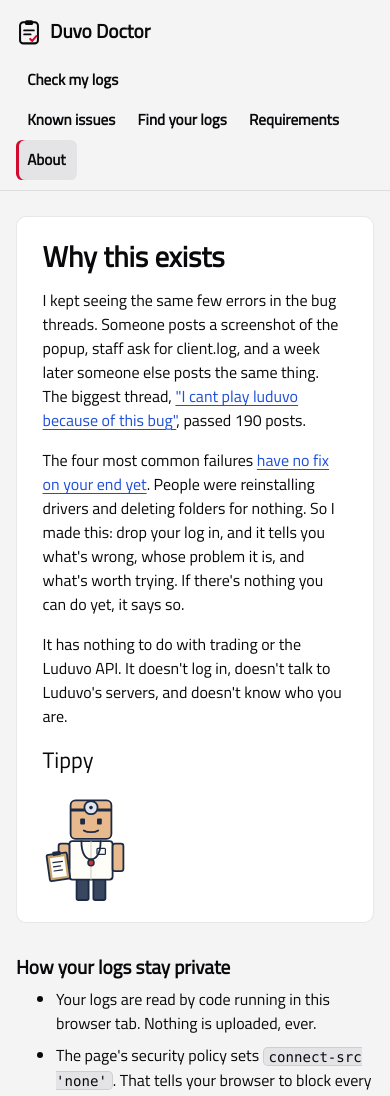
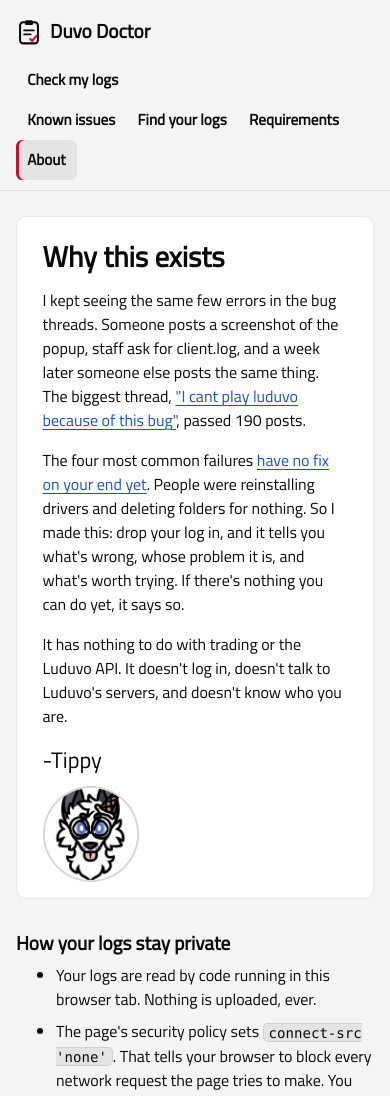
Before and after one commit to tippythetaidum/duvodoctor, a SvelteKit app: page /about in a window 390 px wide. Shown: the top 1096 px of the page. Built offline with nearby package versions, Linux system fonts and the light colour scheme.

Commit message:
swap the about page mascot for Tippy's profile picture

```diff
--- a/src/routes/about/+page.svelte
+++ b/src/routes/about/+page.svelte
@@ -3,7 +3,6 @@
 	import changelog from '$data/changelog.json';
 	import type { Catalog, Credit } from '$lib/match/catalog';
 	import { formatDate } from '$lib/labels';
-	import Mascot from '$lib/components/Mascot.svelte';
 
 	const catalog = catalogJson as unknown as Catalog;
 	const community = new Map<string, Credit[]>();
@@ -58,8 +57,8 @@
 			It has nothing to do with trading or the Luduvo API. It doesn't log in, doesn't talk to Luduvo's servers, and doesn't
 			know who you are.
 		</p>
-		<p class="sign">Tippy</p>
-		<div class="mascot"><Mascot size={96} /></div>
+		<p class="sign">-Tippy</p>
+		<img class="avatar" src="/tippy.png" width="96" height="96" alt="Tippy, drawn with round glasses and an ice cream cone" />
 	</section>
 
 	<section aria-labelledby="privacy" id="privacy-section">
@@ -151,10 +150,13 @@
 		font-size: 1.4rem;
 		margin-bottom: 0;
 	}
-	.mascot {
+	.avatar {
 		position: absolute;
 		right: 1.2rem;
-		bottom: 0.8rem;
+		bottom: 1rem;
+		border-radius: 50%;
+		border: 2px solid var(--border-strong);
+		background: #ffffff;
 	}
 	section + section {
 		margin-top: 2rem;
@@ -172,8 +174,9 @@
 		font-size: 1.05rem;
 	}
 	@media (max-width: 640px) {
-		.mascot {
+		.avatar {
 			position: static;
+			display: block;
 			margin-top: 0.5rem;
 		}
 	}
```
Also changed, not shown: static/tippy.png (added), 1 other file (tests, documents, lock files or other folders).
